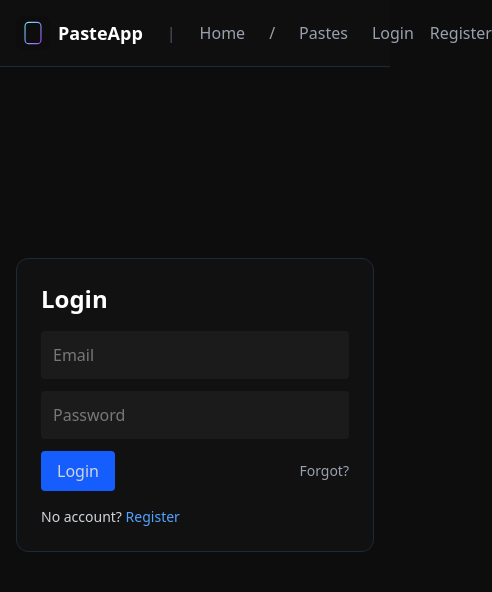
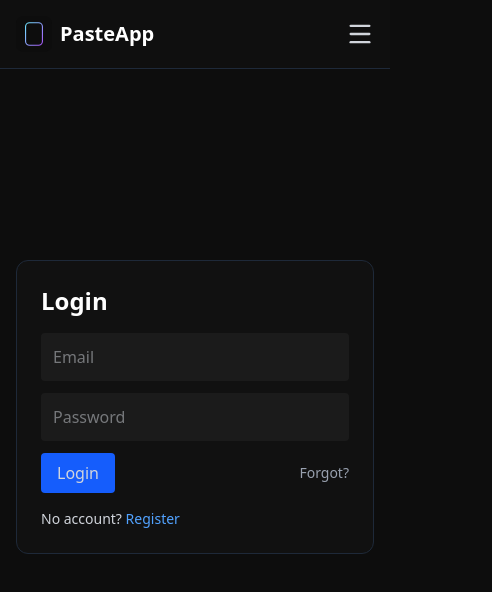
Before and after one commit to Ajett/PASTEAPP, a React (Vite) app in the folder frontend/: page /login in a window 390 px wide. Shown: the top 592 px of the page, 492 px wide, since content can reach past the window. Built offline with nearby package versions, Linux system fonts and the light colour scheme.

Commit message:
Update Navbar.jsx

```diff
--- a/frontend/src/components/Navbar.jsx
+++ b/frontend/src/components/Navbar.jsx
@@ -101,45 +101,115 @@
 // export default Navbar;
 
 
+// import { NavLink } from "react-router-dom";
+// import { useSelector, useDispatch } from "react-redux";
+// import { logout } from "../redux/authSlice";
+
+// const Navbar = () => {
+//   const user = useSelector(s => s.auth.user);
+//   const dispatch = useDispatch();
+
+//   return (
+//     <div className="w-full bg-[#0f0f0f] border-b border-gray-800 py-4">
+//       <div className="max-w-6xl mx-auto flex items-center gap-6 text-gray-400 px-4">
+
+//         {/* LOGO */}
+//         <NavLink to="/" className="flex items-center gap-2">
+//           {/* Replace this with any SVG you want */}
+//           <svg width="34" height="34" viewBox="0 0 128 128">
+//             <defs>
+//               <linearGradient id="lg" x1="0" y1="0" x2="1" y2="1">
+//                 <stop offset="0" stop-color="#6EE7FF" />
+//                 <stop offset="1" stop-color="#A855F7" />
+//               </linearGradient>
+//             </defs>
+//             <rect width="128" height="128" rx="26" fill="#0d0d0d" />
+//             <rect x="34" y="24" width="60" height="80" rx="14" stroke="url(#lg)" strokeWidth="4" fill="none" />
+//           </svg>
+
+//           <span className="text-white font-semibold text-lg">PasteApp</span>
+//         </NavLink>
+
+//         {/* Divider */}
+//         <span className="text-gray-600">|</span>
+
+//         {/* Navigation */}
+//         <NavLink to="/" className="hover:text-white transition">Home</NavLink>
+//         <span>/</span>
+//         <NavLink to="/pastes" className="hover:text-white transition">Pastes</NavLink>
+
+//         {/* Right side */}
+//         <div className="ml-auto flex items-center gap-4">
+//           {!user ? (
+//             <>
+//               <NavLink to="/login" className="hover:text-white">Login</NavLink>
+//               <NavLink to="/register" className="hover:text-white">Register</NavLink>
+//             </>
+//           ) : (
+//             <>
+//               <span className="text-gray-300">Hi, {user.name}</span>
+//               <button
+//                 onClick={() => dispatch(logout())}
+//                 className="text-red-400 hover:text-red-300"
+//               >
+//                 Logout
+//               </button>
+//             </>
+//           )}
+//         </div>
+//       </div>
+//     </div>
+//   );
+// };
+
+// export default Navbar;
+
+
+import { useState } from "react";
 import { NavLink } from "react-router-dom";
 import { useSelector, useDispatch } from "react-redux";
 import { logout } from "../redux/authSlice";
+import { Menu, X } from "lucide-react";
 
 const Navbar = () => {
-  const user = useSelector(s => s.auth.user);
+  const user = useSelector((s) => s.auth.user);
   const dispatch = useDispatch();
+  const [open, setOpen] = useState(false);
 
   return (
-    <div className="w-full bg-[#0f0f0f] border-b border-gray-800 py-4">
-      <div className="max-w-6xl mx-auto flex items-center gap-6 text-gray-400 px-4">
+    <nav className="w-full bg-[#0f0f0f] border-b border-gray-800">
+      <div className="max-w-6xl mx-auto px-4 py-4 flex items-center justify-between">
 
         {/* LOGO */}
         <NavLink to="/" className="flex items-center gap-2">
-          {/* Replace this with any SVG you want */}
-          <svg width="34" height="34" viewBox="0 0 128 128">
+          <svg width="36" height="36" viewBox="0 0 128 128">
             <defs>
               <linearGradient id="lg" x1="0" y1="0" x2="1" y2="1">
-                <stop offset="0" stop-color="#6EE7FF" />
-                <stop offset="1" stop-color="#A855F7" />
+                <stop offset="0" stopColor="#6EE7FF" />
+                <stop offset="1" stopColor="#A855F7" />
               </linearGradient>
             </defs>
             <rect width="128" height="128" rx="26" fill="#0d0d0d" />
-            <rect x="34" y="24" width="60" height="80" rx="14" stroke="url(#lg)" strokeWidth="4" fill="none" />
+            <rect
+              x="34"
+              y="24"
+              width="60"
+              height="80"
+              rx="14"
+              stroke="url(#lg)"
+              strokeWidth="4"
+              fill="none"
+            />
           </svg>
 
-          <span className="text-white font-semibold text-lg">PasteApp</span>
+          <span className="text-white font-semibold text-xl">PasteApp</span>
         </NavLink>
 
-        {/* Divider */}
-        <span className="text-gray-600">|</span>
+        {/* Desktop Menu */}
+        <div className="hidden md:flex items-center gap-6 text-gray-400">
+          <NavLink to="/" className="hover:text-white transition">Home</NavLink>
+          <NavLink to="/pastes" className="hover:text-white transition">Pastes</NavLink>
 
-        {/* Navigation */}
-        <NavLink to="/" className="hover:text-white transition">Home</NavLink>
-        <span>/</span>
-        <NavLink to="/pastes" className="hover:text-white transition">Pastes</NavLink>
-
-        {/* Right side */}
-        <div className="ml-auto flex items-center gap-4">
           {!user ? (
             <>
               <NavLink to="/login" className="hover:text-white">Login</NavLink>
@@ -157,8 +227,71 @@ const Navbar = () => {
             </>
           )}
         </div>
+
+        {/* Mobile menu button */}
+        <button
+          className="md:hidden text-gray-300"
+          onClick={() => setOpen(!open)}
+        >
+          {open ? <X size={28} /> : <Menu size={28} />}
+        </button>
       </div>
-    </div>
+
+      {/* Mobile Dropdown Menu */}
+      {open && (
+        <div className="md:hidden px-4 pb-4 flex flex-col gap-4 text-gray-300 bg-[#0f0f0f] border-t border-gray-800 animate-slide-down">
+
+          <NavLink
+            to="/"
+            onClick={() => setOpen(false)}
+            className="hover:text-white"
+          >
+            Home
+          </NavLink>
+
+          <NavLink
+            to="/pastes"
+            onClick={() => setOpen(false)}
+            className="hover:text-white"
+          >
+            Pastes
+          </NavLink>
+
+          {!user ? (
+            <>
+              <NavLink
+                to="/login"
+                onClick={() => setOpen(false)}
+                className="hover:text-white"
+              >
+                Login
+              </NavLink>
+
+              <NavLink
+                to="/register"
+                onClick={() => setOpen(false)}
+                className="hover:text-white"
+              >
+                Register
+              </NavLink>
+            </>
+          ) : (
+            <>
+              <span className="text-gray-300">Hi, {user.name}</span>
+              <button
+                onClick={() => {
+                  dispatch(logout());
+                  setOpen(false);
+                }}
+                className="text-red-400 text-left hover:text-red-300"
+              >
+                Logout
+              </button>
+            </>
+          )}
+        </div>
+      )}
+    </nav>
   );
 };
 
```
